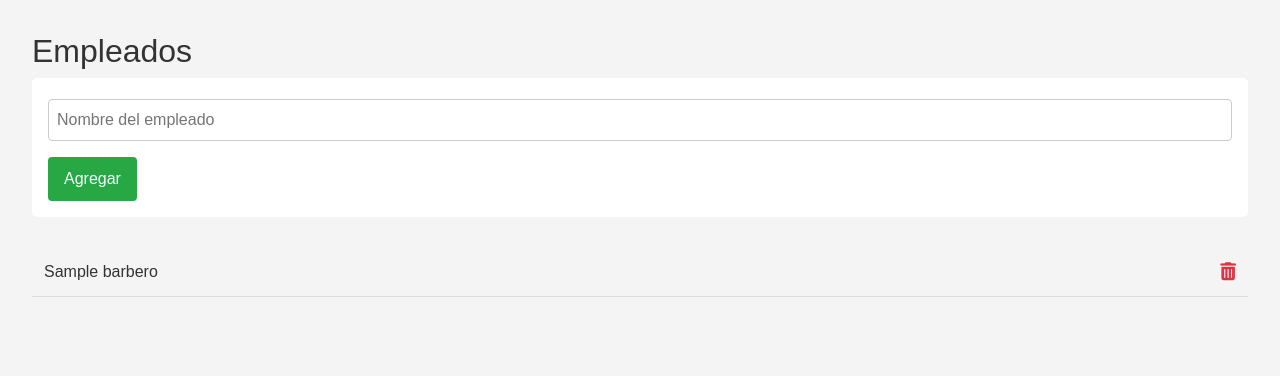
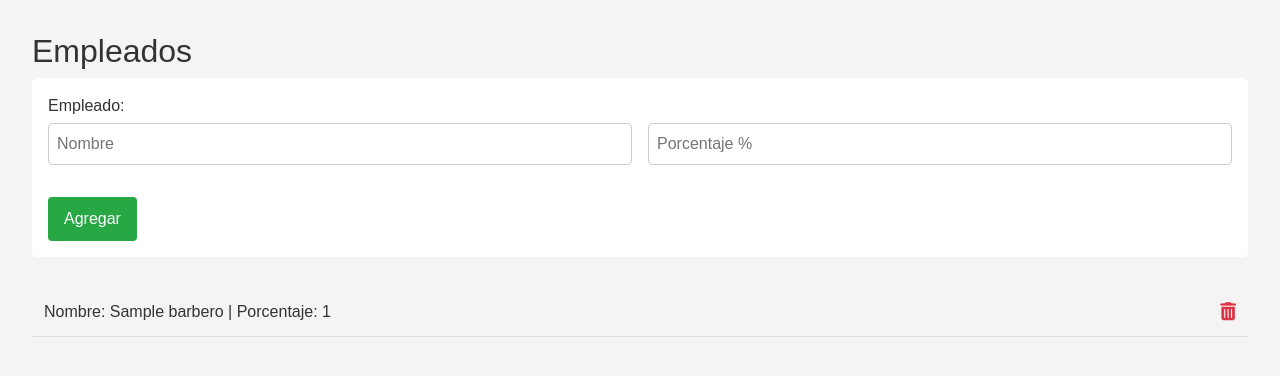
Before and after one commit to lucasleis/barberpay, a Flask app: page /admin/barbers in a window 1280 px wide. Shown: the part 112-488 px from the top of the page. Run offline with Flask 3, Linux system fonts and the light colour scheme; the visitor is signed in with stand-in values (Sample User, id 1); tables that the repository leaves empty hold one stand-in row (values such as "Sample post").

Commit message:
Agregado de porcentaje al empleado

```diff
--- a/app/__init__.py
+++ b/app/__init__.py
@@ -57,6 +57,7 @@ def ensure_database_and_tables():
             id SERIAL PRIMARY KEY,
             peluqueria_id INTEGER NOT NULL REFERENCES peluquerias(id) ON DELETE CASCADE,
             name VARCHAR(100) NOT NULL,
+            porcentaje INTEGER NOT NULL,
             active BOOLEAN DEFAULT TRUE
         );
 
--- a/app/models.py
+++ b/app/models.py
@@ -22,6 +22,7 @@ class Empleado(db.Model):
     id = db.Column(db.Integer, primary_key=True)
     name = db.Column(db.String(100), nullable=False)
     active = db.Column(db.Boolean, default=True)
+    porcentaje = db.Column(db.Integer, nullable=False)
     peluqueria_id = db.Column(db.Integer, db.ForeignKey('peluquerias.id'), nullable=False)
 
 
--- a/app/routes.py
+++ b/app/routes.py
@@ -56,8 +56,11 @@ def list_barbers():
 def add_barber():
     if "user" in session:
         name = request.form['name']
+        porcentaje = request.form.get('porcentaje')
+        if not porcentaje:
+            return "Porcentaje es requerido", 400
         salon_id = session.get('salon_id')
-        db.session.add(Empleado(name=name, peluqueria_id=salon_id))
+        db.session.add(Empleado(name=name, peluqueria_id=salon_id, porcentaje=porcentaje))
         db.session.commit()
         return redirect(url_for('list_barbers'))
     else:
--- a/app/templates/barbers.html
+++ b/app/templates/barbers.html
@@ -9,14 +9,25 @@
   <h2>Empleados</h2>
 
   <form method="POST" action="{{ url_for('add_barber') }}">
-    <input type="text" name="name" placeholder="Nombre del empleado" required>
+    <!--
+      <label for="barber_id">Nombre:</label>
+      <input type="text" name="name" placeholder="Nombre del empleado" required>
+    -->
+    <label for="barber_id">Empleado:</label>
+    <div class="payment-method-group">
+      <input type="text" name="name" placeholder="Nombre" required>
+      <input type="number" name="porcentaje" id="porcentaje" step="1" placeholder="Porcentaje %" required>
+    </div>
+
     <button type="submit">Agregar</button>
+
+
   </form>
 
   <ul class="barber-list">
     {% for barber in barbers %}
       <li class="barber-item">
-        <span>{{ barber.name }}</span>
+        <span>Nombre: {{ barber.name }} | Porcentaje: {{ barber.porcentaje }} </span>
         <a href="{{ url_for('delete_barber', id=barber.id) }}" class="delete-button" title="Eliminar">
           <i class="fas fa-trash-alt"></i>
         </a>
```
Also changed, not shown: 1 other file.
